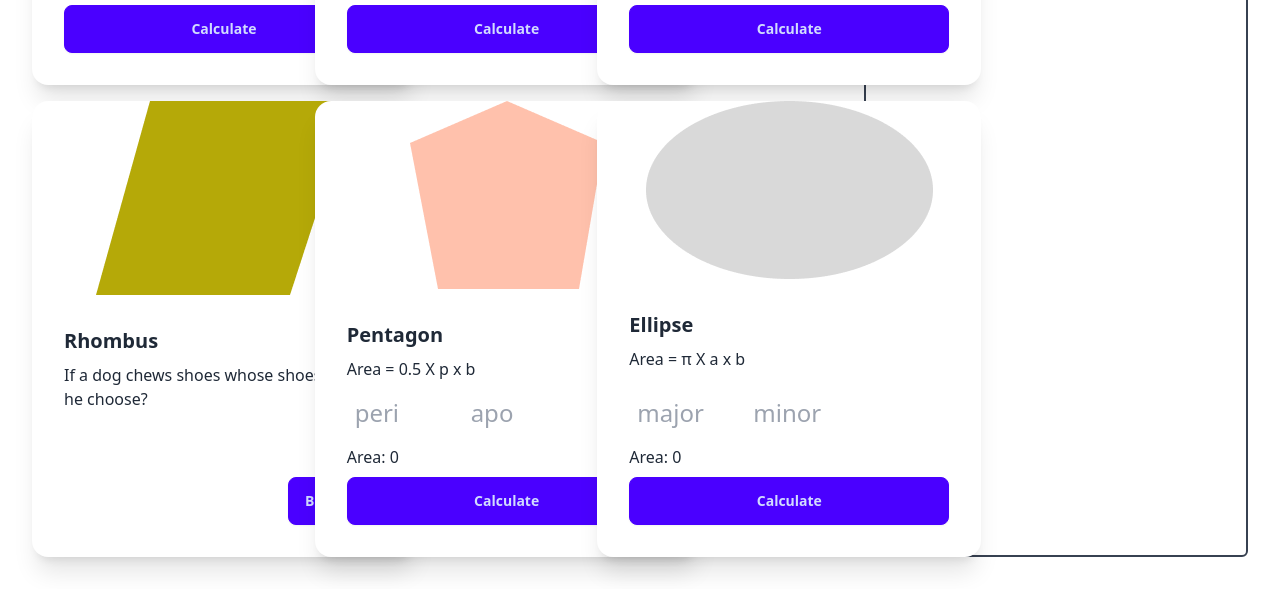
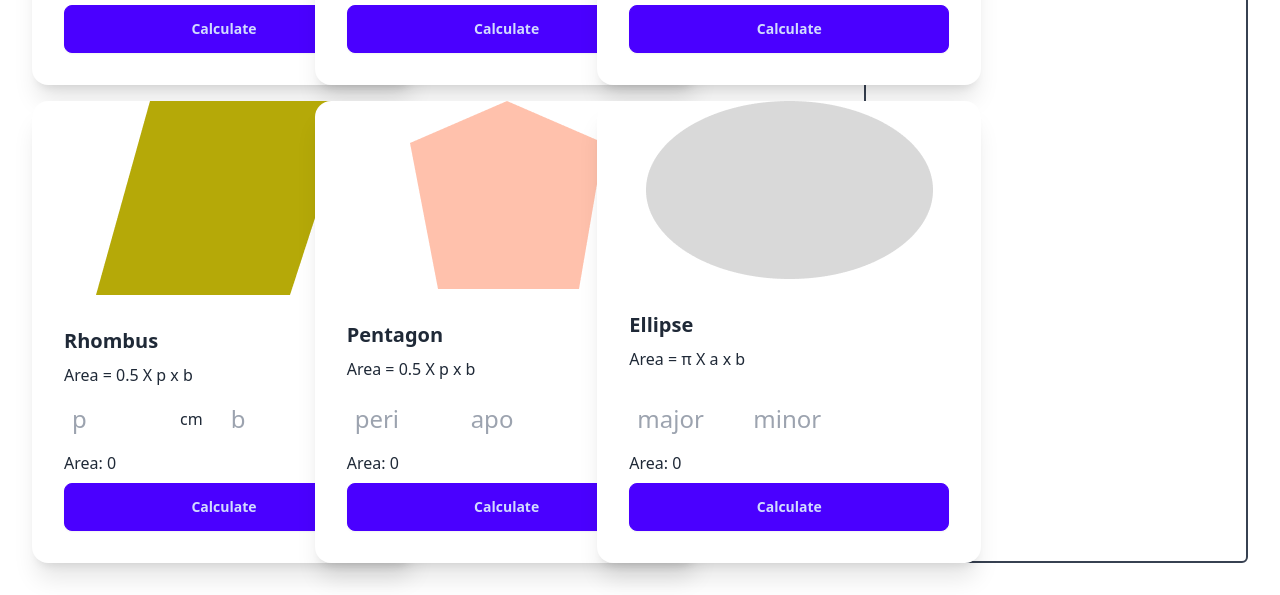
Before and after one commit to Antor4q/geometry-genious, a plain HTML site: page index.html in a window 1280 px wide. Shown: the part 429-1024 px from the top of the page. Drawn offline with nearby package versions, Linux system fonts and the light colour scheme.

Commit message:
finished the card sectin

```diff
--- a/index.html
+++ b/index.html
@@ -85,9 +85,16 @@
                     <figure><img src="images/rhombus.png" alt="Shoes" /></figure>
                     <div class="card-body">
                       <h2 class="card-title">Rhombus</h2>
-                      <p>If a dog chews shoes whose shoes does he choose?</p>
+                      <p>Area = 0.5 X p x b </p>
+                      <div class="flex gap-5 items-center">
+                        <input class="w-24 text-2xl p-2 rounded-sm" type="text" name="" id="rhombus-perimeter" placeholder="p"><span>cm</span>
+                        <input class="w-24 text-2xl p-2 rounded-sm" type="text" name="" id="rhombus-apothem" placeholder="b"><span>cm</span>
+                      </div>
+                      <div>
+                        <p>Area: <span id="rhombus-area">0</span></p>
+                      </div>
                       <div class="card-actions justify-end">
-                        <button class="btn btn-primary">Buy Now</button>
+                        <button onclick="calculateRhombusArea()" class="btn btn-primary w-full">Calculate</button>
                       </div>
                     </div>
                   </div>
--- a/scripts/ellipse.js
+++ b/scripts/ellipse.js
@@ -4,3 +4,11 @@ function calculateEllipseArea(){
     const area = 3.14 * majorRadius * minorRadius;
     setInnerTextById('ellipse=-area', area);
 }
+
+
+function calculateRhombusArea(){
+    const rhombusPeri = getInputValueById('rhombus-perimeter');
+    const rhombusApo = getInputValueById('rhombus-apothem');
+    const area = 0.5 * rhombusPeri * rhombusApo;
+    setInnerTextById('rhombus-area', area);
+}
```
